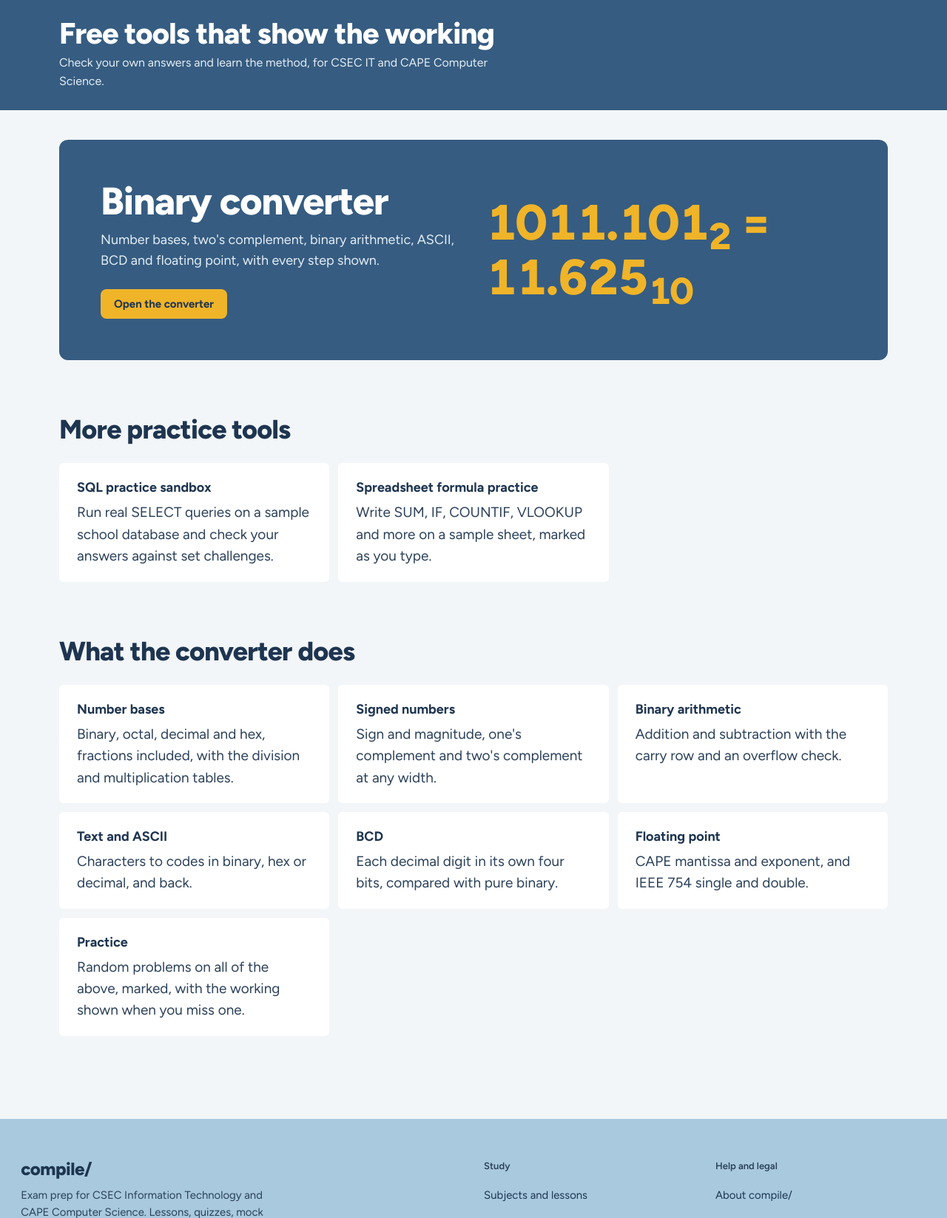
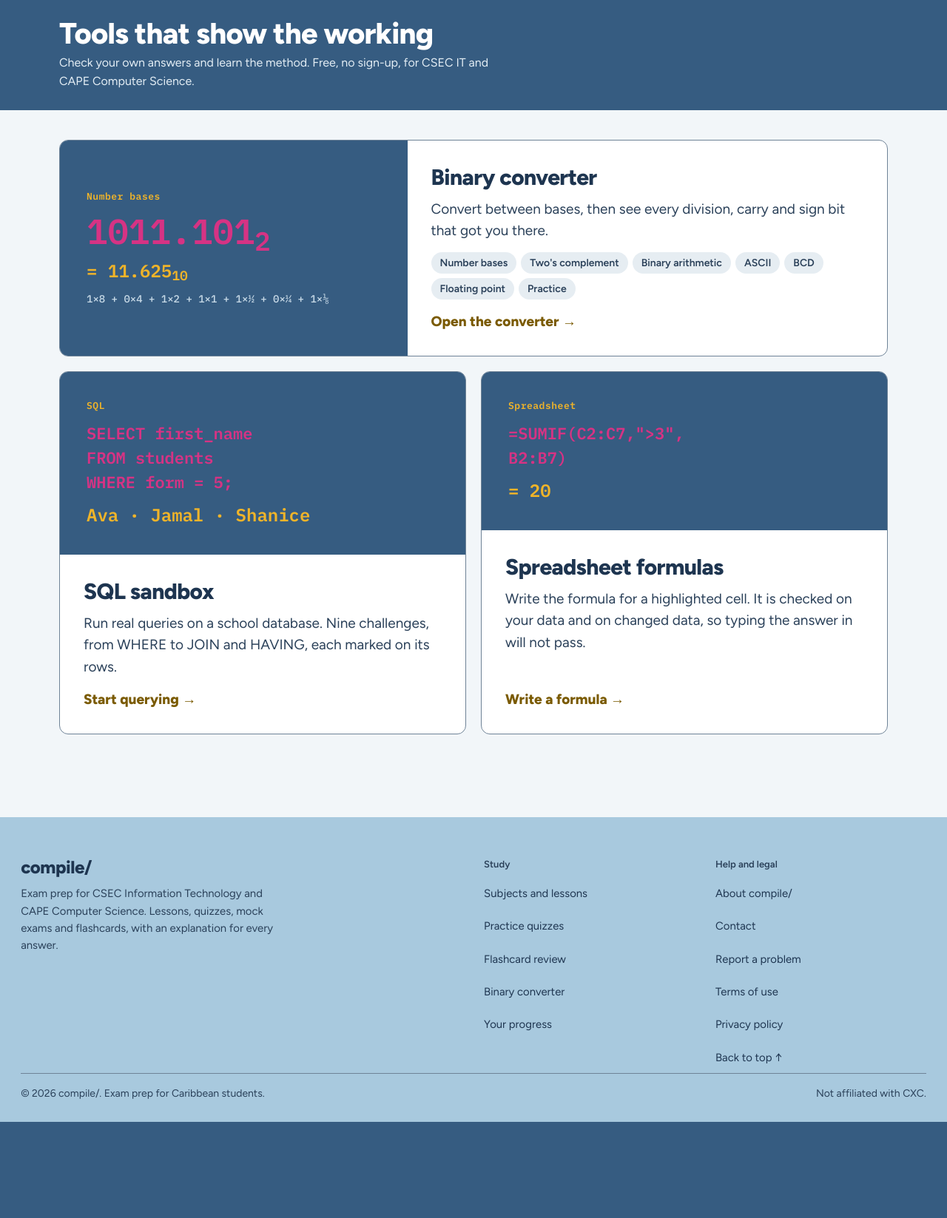
Before and after one commit to philquake/cxc_platform, a Django app: page /tools/ in a window 1280 px wide. Shown: the part 64-1711 px from the top of the page at 74% size. After the commit the page ends 1581 px from the top, so only its background shows below. Run offline with Django 5.2, Linux system fonts and the light colour scheme; parts of the project's set-up code (start-up, migrations or seed data) failed here and were passed over; some libraries are stand-ins or nearby versions; some web fonts are replaced.

Commit message:
feat: redesign tools page with specimen cards
Co-Authored-By: Claude Sonnet 5.5 <noreply@anthropic.com>

```diff
--- a/static/css/binary_tools.css
+++ b/static/css/binary_tools.css
@@ -149,35 +149,39 @@
 .bin-tool { padding-top: 24px; }
 
 /* ---------- tools hub ---------- */
-.tool-feature {
-  display: grid;
-  grid-template-columns: 1fr 1fr;
-  gap: 24px 32px;
-  align-items: center;
-  padding: clamp(24px, 5vw, 56px);
-  color: #fff;
-  background: var(--color-navy);
-  border-radius: var(--radius-md);
-  text-decoration: none;
-}
+.tool-grid { display: grid; grid-template-columns: 1fr 1fr; gap: 20px; }
+.tool-card { position: relative; display: flex; flex-direction: column; overflow: hidden; color: var(--color-text); background: var(--color-panel); border: 1px solid var(--color-control-border); border-radius: var(--radius-md); transition: border-color 0.15s, transform 0.15s; }
+.tool-card:hover, .tool-card:focus-within { border-color: var(--color-navy); transform: translateY(-2px); }
+.tool-card-wide { grid-column: 1 / -1; flex-direction: row; }
+.tool-card-wide .tool-specimen { flex: 0 0 42%; }
 
-.tool-feature .tool-feature-sample { grid-column: 2; grid-row: 1 / span 2; }
-.tool-feature .btn-accent { justify-self: start; }
-.tool-feature h2 { margin: 0 0 12px; color: #fff; font-size: clamp(2rem, 1.4rem + 2.4vw, 3.25rem); font-weight: 800; line-height: 1.05; letter-spacing: -0.02em; }
-.tool-feature p { margin: 0; color: #e4eef5; font-size: 1.125rem; line-height: 1.55; }
-.tool-feature .tool-feature-sample { margin: 0; color: var(--color-accent); font-size: clamp(2rem, 1rem + 4vw, 4.25rem); font-weight: 800; line-height: 1.1; letter-spacing: -0.03em; font-variant-numeric: tabular-nums; overflow-wrap: anywhere; }
-.tool-feature:hover .btn-accent { background: var(--color-accent-hover); }
+/* The specimen is the tool's own output in miniature, set in the mono face. */
+.tool-specimen { display: flex; flex-direction: column; justify-content: center; gap: 10px; min-height: 200px; margin: 0; padding: clamp(20px, 3vw, 36px); color: #fff; font-family: var(--font-mono); background: var(--color-navy); }
+.tool-specimen figcaption { color: var(--color-accent); font-size: 0.8125rem; font-weight: 700; letter-spacing: 0.04em; }
+.tool-specimen code { font-family: inherit; overflow-wrap: anywhere; }
+.tool-big { font-size: clamp(1.75rem, 1.2rem + 2.2vw, 3rem); font-weight: 700; line-height: 1.1; font-variant-numeric: tabular-nums; }
+.tool-big.tool-sql { font-size: clamp(1rem, 0.9rem + 0.7vw, 1.375rem); line-height: 1.5; }
+.tool-out { color: var(--color-accent); font-size: clamp(1.125rem, 1rem + 0.8vw, 1.5rem); font-weight: 700; }
+.tool-dim { color: #c9dbe8; font-size: 0.875rem; }
 
-.tool-list-title { margin: 72px 0 24px; color: var(--color-white); font-size: clamp(1.5rem, 1.1rem + 1.6vw, 2.25rem); font-weight: 800; letter-spacing: -0.02em; }
-.tool-list { display: grid; grid-template-columns: repeat(auto-fill, minmax(300px, 1fr)); gap: 12px; margin: 0; padding: 0; list-style: none; }
-.tool-list a { display: block; height: 100%; padding: 20px 24px; color: var(--color-text); line-height: 1.55; background: var(--color-panel); border-radius: var(--radius-sm); text-decoration: none; }
-.tool-list a:hover { background: var(--color-sky-bg); }
-.tool-list strong { display: block; margin-bottom: 4px; color: var(--color-white); font-size: 1.125rem; }
+.tool-body { display: flex; flex: 1; flex-direction: column; align-items: flex-start; gap: 10px; padding: clamp(20px, 3vw, 32px); }
+.tool-body h2 { margin: 0; color: var(--color-white); font-size: clamp(1.375rem, 1.1rem + 1vw, 1.875rem); font-weight: 800; letter-spacing: -0.02em; }
+.tool-body p { margin: 0; max-width: 52ch; line-height: 1.55; }
+.tool-link { color: inherit; text-decoration: none; }
+.tool-link::after { content: ""; position: absolute; inset: 0; }
+.tool-link:focus-visible { outline: 3px solid var(--color-accent); outline-offset: 4px; }
+.tool-chips { position: relative; display: flex; flex-wrap: wrap; gap: 6px; margin: 4px 0 0; padding: 0; list-style: none; }
+.tool-chips a { display: block; padding: 4px 12px; color: var(--color-text); font-size: 0.875rem; font-weight: 600; background: var(--color-bg-inset); border-radius: var(--radius-pill); text-decoration: none; }
+.tool-chips a:hover { background: var(--color-sky-bg); }
+.tool-go { margin-top: auto; padding-top: 6px; color: var(--color-accent-ink); font-weight: 800; }
+.tool-go::after { content: " \2192"; }
 
 @media (max-width: 760px) {
-  .tool-feature { grid-template-columns: 1fr; }
-  .tool-feature .tool-feature-sample { grid-column: 1; grid-row: auto; }
+  .tool-grid { grid-template-columns: 1fr; }
+  .tool-card-wide { flex-direction: column; }
+  .tool-specimen { min-height: 0; }
 }
+@media (prefers-reduced-motion: reduce) { .tool-card { transition: none; } .tool-card:hover { transform: none; } }
 
 /* ---------- practice ---------- */
 .bin-prompt { margin: 8px 0 20px; color: var(--color-white); font-size: clamp(1.25rem, 1rem + 1.2vw, 1.75rem); font-weight: 700; line-height: 1.3; font-variant-numeric: tabular-nums; overflow-wrap: anywhere; }
--- a/templates/core/binary_converter.html
+++ b/templates/core/binary_converter.html
@@ -9,7 +9,7 @@
 
 {% block extra_css %}
 <link rel="stylesheet" href="{% static 'css/learn.css' %}?v=1.5">
-<link rel="stylesheet" href="{% static 'css/binary_tools.css' %}?v=1.4">
+<link rel="stylesheet" href="{% static 'css/binary_tools.css' %}?v=1.7">
 {% endblock %}
 
 {% block seo %}
--- a/templates/core/spreadsheet_practice.html
+++ b/templates/core/spreadsheet_practice.html
@@ -9,7 +9,7 @@
 
 {% block extra_css %}
 <link rel="stylesheet" href="{% static 'css/learn.css' %}?v=1.5">
-<link rel="stylesheet" href="{% static 'css/binary_tools.css' %}?v=1.5">
+<link rel="stylesheet" href="{% static 'css/binary_tools.css' %}?v=1.7">
 {% endblock %}
 
 {% block seo %}
--- a/templates/core/sql_practice.html
+++ b/templates/core/sql_practice.html
@@ -9,7 +9,7 @@
 
 {% block extra_css %}
 <link rel="stylesheet" href="{% static 'css/learn.css' %}?v=1.5">
-<link rel="stylesheet" href="{% static 'css/binary_tools.css' %}?v=1.5">
+<link rel="stylesheet" href="{% static 'css/binary_tools.css' %}?v=1.7">
 {% endblock %}
 
 {% block seo %}
--- a/templates/core/tools.html
+++ b/templates/core/tools.html
@@ -2,14 +2,14 @@
 {% load static %}
 
 {% block title %}Free study tools for CSEC and CAPE | compile/{% endblock %}
-{% block description %}Free calculators for CSEC IT and CAPE Computer Science students, with the working shown.{% endblock %}
+{% block description %}Free tools for CSEC IT and CAPE Computer Science students: a binary converter, a SQL sandbox and spreadsheet formula practice, with the working shown.{% endblock %}
 {% block og_title %}Free study tools for CSEC and CAPE | compile/{% endblock %}
-{% block og_description %}Free calculators for CSEC IT and CAPE Computer Science students, with the working shown.{% endblock %}
+{% block og_description %}A binary converter, a SQL sandbox and spreadsheet formula practice, with the working shown.{% endblock %}
 {% block adsense %}{% include "_adsense.html" %}{% endblock %}
 
 {% block extra_css %}
 <link rel="stylesheet" href="{% static 'css/learn.css' %}?v=1.5">
-<link rel="stylesheet" href="{% static 'css/binary_tools.css' %}?v=1.4">
+<link rel="stylesheet" href="{% static 'css/binary_tools.css' %}?v=1.7">
 {% endblock %}
 
 {% block seo %}<link rel="canonical" href="{{ request.scheme }}://{{ request.get_host }}{{ request.path }}">{% endblock %}
@@ -17,36 +17,61 @@
 {% block content %}
 <div class="learn-band learn-band-compact">
     <div class="learn-wrap">
-        <h1>Free tools that show the working</h1>
-        <p>Check your own answers and learn the method, for CSEC IT and CAPE Computer Science.</p>
+        <h1>Tools that show the working</h1>
+        <p>Check your own answers and learn the method. Free, no sign-up, for CSEC IT and CAPE Computer Science.</p>
     </div>
 </div>
 
 <div class="learn-wrap learn-body">
-    <a class="tool-feature" href="{% url 'binary-converter' %}">
-        <div class="tool-feature-text">
-            <h2>Binary converter</h2>
-            <p>Number bases, two's complement, binary arithmetic, ASCII, BCD and floating point, with every step shown.</p>
+    <div class="tool-grid">
+        <div class="tool-card tool-card-wide">
+            <figure class="tool-specimen" aria-hidden="true">
+                <figcaption>Number bases</figcaption>
+                <code class="tool-big">1011.101<sub>2</sub></code>
+                <code class="tool-out">= 11.625<sub>10</sub></code>
+                <code class="tool-dim">1×8 + 0×4 + 1×2 + 1×1 + 1×½ + 0×¼ + 1×⅛</code>
+            </figure>
+            <div class="tool-body">
+                <h2><a class="tool-link" href="{% url 'binary-converter' %}">Binary converter</a></h2>
+                <p>Convert between bases, then see every division, carry and sign bit that got you there.</p>
+                <ul class="tool-chips">
+                    <li><a href="{% url 'binary-converter' %}#base">Number bases</a></li>
+                    <li><a href="{% url 'binary-converter' %}#signed">Two's complement</a></li>
+                    <li><a href="{% url 'binary-converter' %}#arith">Binary arithmetic</a></li>
+                    <li><a href="{% url 'binary-converter' %}#text">ASCII</a></li>
+                    <li><a href="{% url 'binary-converter' %}#bcd">BCD</a></li>
+                    <li><a href="{% url 'binary-converter' %}#float">Floating point</a></li>
+                    <li><a href="{% url 'binary-converter' %}#practice">Practice</a></li>
+                </ul>
+                <span class="tool-go" aria-hidden="true">Open the converter</span>
+            </div>
         </div>
-        <p class="tool-feature-sample" aria-hidden="true">1011.101<sub>2</sub> = 11.625<sub>10</sub></p>
-        <span class="btn-accent">Open the converter</span>
-    </a>
 
-    <h2 class="tool-list-title">More practice tools</h2>
-    <ul class="tool-list">
-        <li><a href="{% url 'sql-practice' %}"><strong>SQL practice sandbox</strong>Run real SELECT queries on a sample school database and check your answers against set challenges.</a></li>
-        <li><a href="{% url 'spreadsheet-practice' %}"><strong>Spreadsheet formula practice</strong>Write SUM, IF, COUNTIF, VLOOKUP and more on a sample sheet, marked as you type.</a></li>
-    </ul>
+        <div class="tool-card">
+            <figure class="tool-specimen" aria-hidden="true">
+                <figcaption>SQL</figcaption>
+                <code class="tool-big tool-sql">SELECT first_name<br>FROM students<br>WHERE form = 5;</code>
+                <code class="tool-out">Ava · Jamal · Shanice</code>
+            </figure>
+            <div class="tool-body">
+                <h2><a class="tool-link" href="{% url 'sql-practice' %}">SQL sandbox</a></h2>
+                <p>Run real queries on a school database. Nine challenges, from WHERE to JOIN and HAVING, each marked on its rows.</p>
+                <span class="tool-go" aria-hidden="true">Start querying</span>
+            </div>
+        </div>
 
-    <h2 class="tool-list-title">What the converter does</h2>
-    <ul class="tool-list">
-        <li><a href="{% url 'binary-converter' %}#base"><strong>Number bases</strong>Binary, octal, decimal and hex, fractions included, with the division and multiplication tables.</a></li>
-        <li><a href="{% url 'binary-converter' %}#signed"><strong>Signed numbers</strong>Sign and magnitude, one's complement and two's complement at any width.</a></li>
-        <li><a href="{% url 'binary-converter' %}#arith"><strong>Binary arithmetic</strong>Addition and subtraction with the carry row and an overflow check.</a></li>
-        <li><a href="{% url 'binary-converter' %}#text"><strong>Text and ASCII</strong>Characters to codes in binary, hex or decimal, and back.</a></li>
-        <li><a href="{% url 'binary-converter' %}#bcd"><strong>BCD</strong>Each decimal digit in its own four bits, compared with pure binary.</a></li>
-        <li><a href="{% url 'binary-converter' %}#float"><strong>Floating point</strong>CAPE mantissa and exponent, and IEEE 754 single and double.</a></li>
-        <li><a href="{% url 'binary-converter' %}#practice"><strong>Practice</strong>Random problems on all of the above, marked, with the working shown when you miss one.</a></li>
-    </ul>
+        <div class="tool-card">
+            <figure class="tool-specimen" aria-hidden="true">
+                <figcaption>Spreadsheet</figcaption>
+                <code class="tool-big tool-sql">=SUMIF(C2:C7,"&gt;3",<br>B2:B7)</code>
+                <code class="tool-out">= 20</code>
+            </figure>
+            <div class="tool-body">
+                <h2><a class="tool-link" href="{% url 'spreadsheet-practice' %}">Spreadsheet formulas</a></h2>
+                <p>Write the formula for a highlighted cell. It is checked on your data and on changed data, so typing the answer in will not pass.</p>
+                <span class="tool-go" aria-hidden="true">Write a formula</span>
+            </div>
+        </div>
+    </div>
 </div>
 {% endblock %}
```
